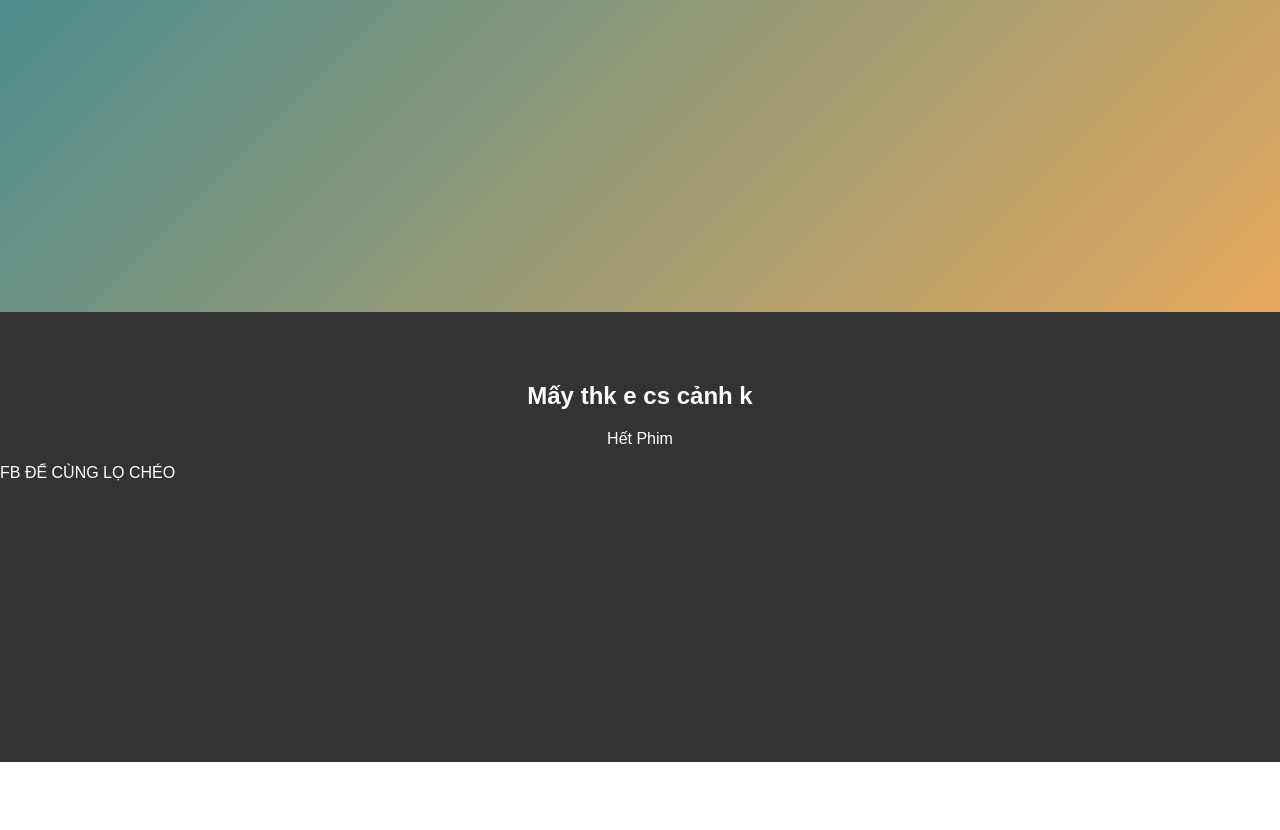
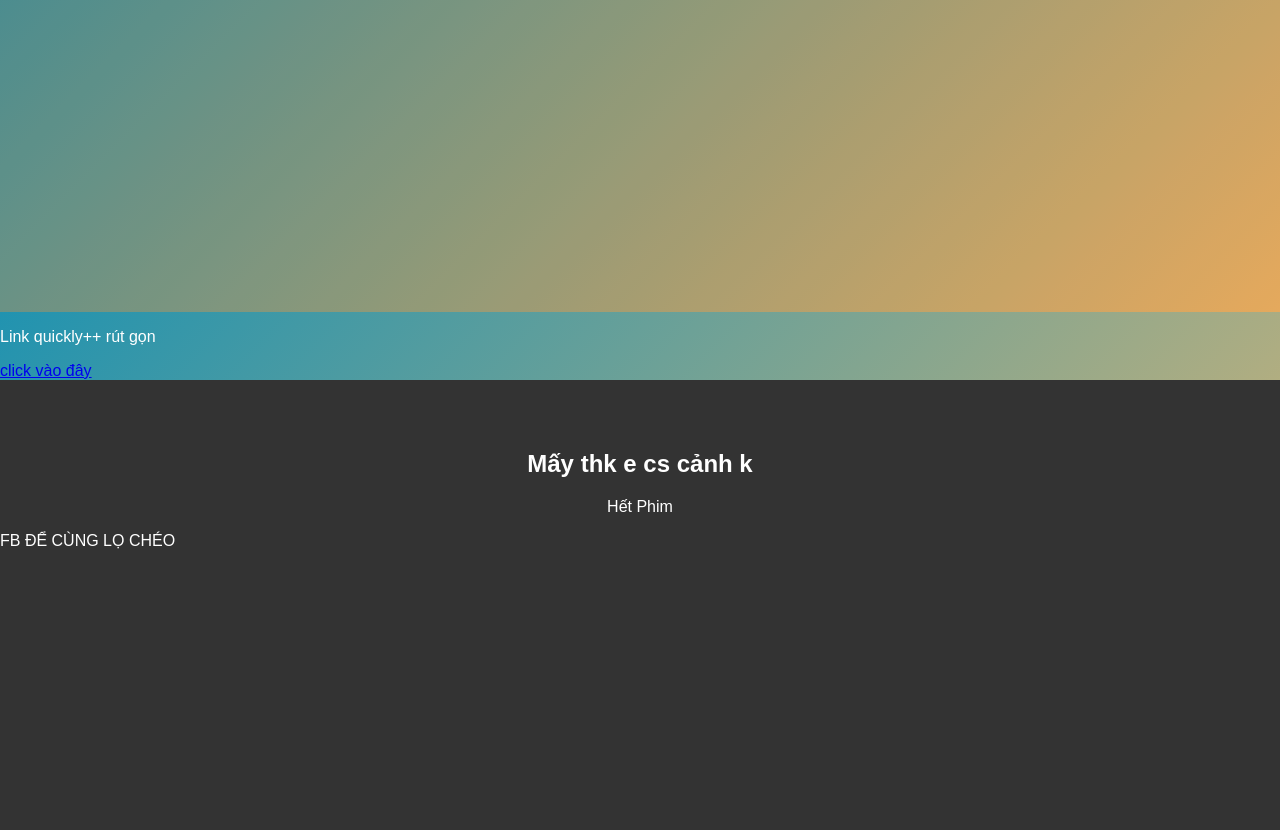
Before and after one commit to phamhuy12953-ship-it/huytaukhua, a plain HTML site: page index.html in a window 1280 px wide. Shown: the part 2088-2918 px from the top of the page. Before the commit the page ends 2850 px from the top, so only its background shows below. Drawn offline with Linux system fonts and the light colour scheme.

Commit message:
Update index.html

```diff
--- a/index.html
+++ b/index.html
@@ -13,6 +13,9 @@
     </div>
 
     <div class="spacer"></div>
+    <div style="text-align: left; width: 100%;">
+        <p> Link quickly++ rút gọn </p> <a href="https://drive.google.com/drive/my-drive?dmr=1&ec=wgc-drive-hero-goto"> click vào đây </a>
+    </div>
 
     <div class="bottom-section">
         <h2>Mấy thk e cs cảnh k</h2
```
